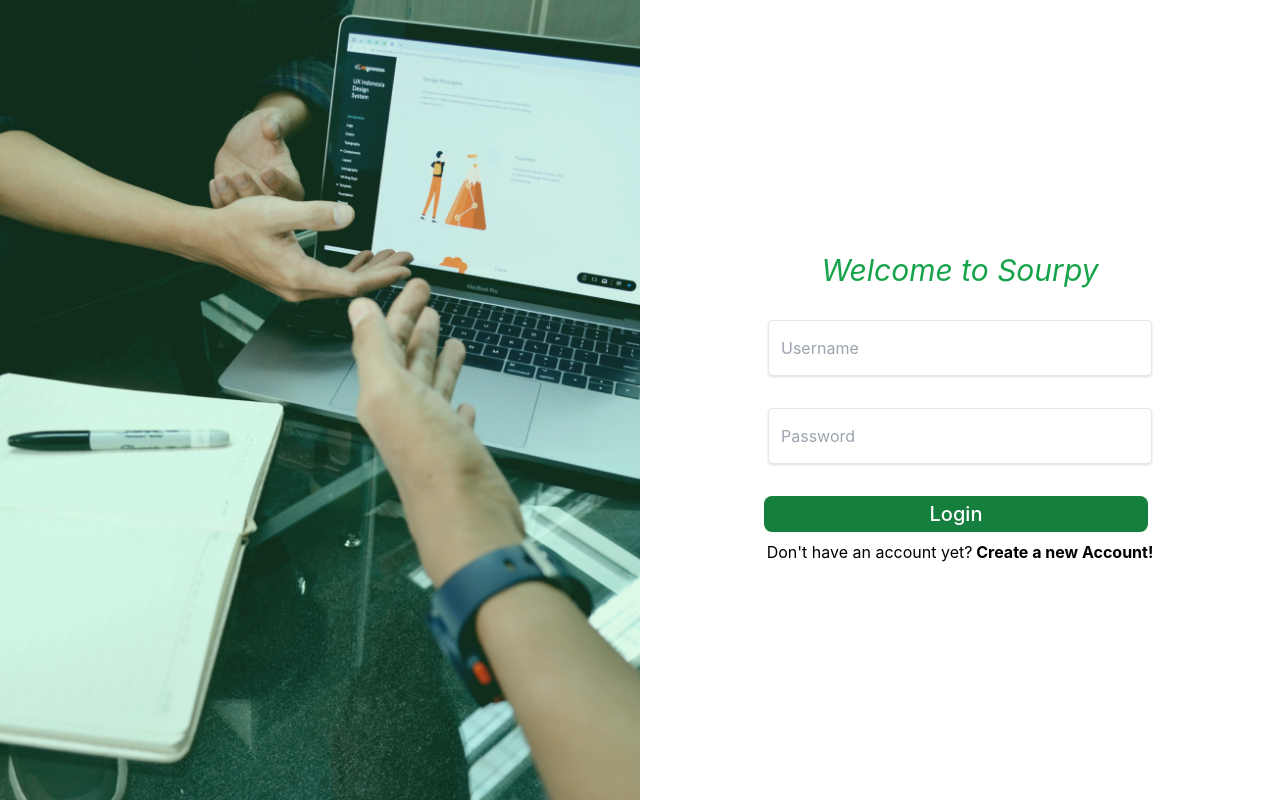
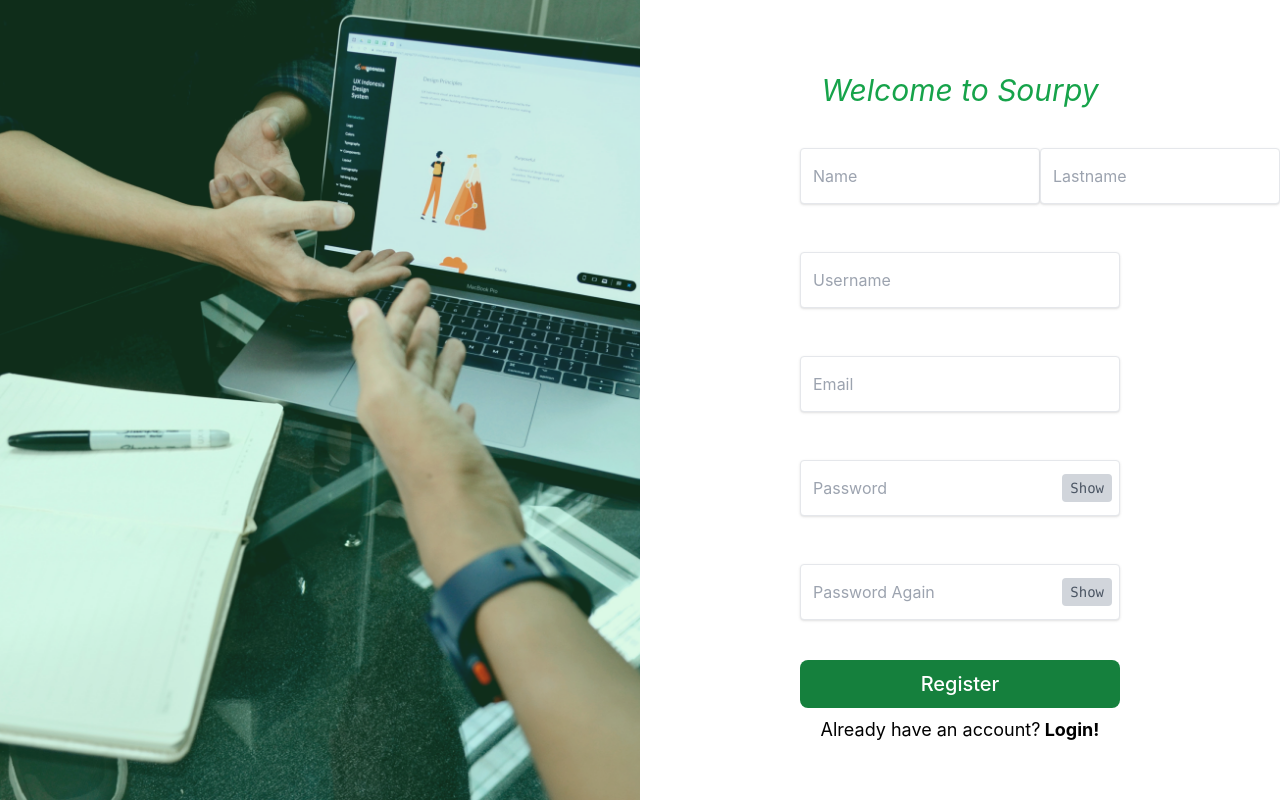
Before and after one commit to ismailertuglu14/sourpy_app_fe, a React (Create React App) app: page /register in a window 1280 px wide. Built offline with nearby package versions, Linux system fonts and the light colour scheme.

Commit message:
register screen created.

```diff
--- a/src/view/authentication/login/index.tsx
+++ b/src/view/authentication/login/index.tsx
@@ -2,6 +2,7 @@
 import { Formik, Form, Field } from "formik";
 import { validationSchema } from "./models/validation_schema";
 import { LoginRequest } from "./models/login_request";
+import { useNavigate } from "react-router-dom";
 
 interface FormValues {
   sourpy_username: string;
@@ -15,6 +16,8 @@
 const Login: React.FC = () => {
   /// [pwdSecure] is using for password show/hide button
   const [pwdSecure, setPwdSecure] = useState(true);
+
+  const navigate = useNavigate();
 
   /// Send request if [Formik] doesn't have an error
   const handleLogin = (formValues: FormValues) => {
@@ -70,7 +73,6 @@
                   className="w-1/2 h-14 shadow appearance-none border rounded py-2 px-3  text-black leading-tight focus:outline-none focus:shadow-outline my-6"
                   errors={errors} //Formik errors object
                   touched={touched} //Formik touched props
-                  autoFocus={true}
                 />
                 {/* Username input end*/}
 
@@ -106,7 +108,6 @@
                     className="w-full h-14 shadow appearance-none border rounded py-2 px-3  text-black leading-tight focus:outline-none focus:shadow-outline my-6"
                     errors={errors} //Formik errors object
                     touched={touched} //Formik touched props
-                    autoFocus={false}
                   />
                   {/* Password input end*/}
                 </div>
@@ -133,7 +134,10 @@
                 {/* Login Button end*/}
                 <p className="cursor-default lg:text-lg text-xs">
                   Don't have an account yet?
-                  <span className="font-bold cursor-pointer hover:underline">
+                  <span
+                    className="font-bold cursor-pointer hover:underline"
+                    onClick={() => navigate("/register")}
+                  >
                     {" "}
                     Create a new Account!
                   </span>
--- a/src/view/authentication/register/index.tsx
+++ b/src/view/authentication/register/index.tsx
@@ -1,4 +1,49 @@
+import React, { useState } from "react";
+import { Formik, Form, Field } from "formik";
+import { useNavigate } from "react-router-dom";
+import { LoginRequest } from "../login/models/login_request";
+import { validationSchema } from "./models/validation_schema";
+
+interface FormValues {
+  sourpy_name: string;
+  sourpy_lastname: string;
+  sourpy_username: string;
+  sourpy_password: string;
+  sourpy_password_again: string;
+  sourpy_email: string;
+}
+const initialValues: FormValues = {
+  sourpy_name: "",
+  sourpy_lastname: "",
+  sourpy_username: "",
+  sourpy_password: "",
+  sourpy_password_again: "",
+  sourpy_email: "",
+};
+
 const Register: React.FC = () => {
+  /// [pwdSecure] is using for password show/hide button
+  const [pwdSecure, setPwdSecure] = useState(true);
+
+  const navigate = useNavigate();
+
+  /// Send request if [Formik] doesn't have an error
+  const handleLogin = (formValues: FormValues) => {
+    validationSchema.isValid(formValues).then(function (isValid) {
+      if (isValid) {
+        const user = new LoginRequest(
+          formValues.sourpy_username,
+          formValues.sourpy_password
+        );
+        // TODO: Login function here.
+        // login(user)
+        console.log("Request has been sent");
+      } else {
+        console.log("Some error occured");
+      }
+    });
+  };
+
   return (
     <div className="flex flex-row w-full h-screen ">
       {/* Left Image Side */}
@@ -12,36 +57,196 @@
 
       {/*  Right Form Side*/}
       <div className="flex flex-col justify-center items-center  w-full h-screen  ">
+        <Formik
+          initialValues={initialValues}
+          onSubmit={(values, actions) => {
+            console.log({ values, actions });
+            // actions.setSubmitting(false);
+          }}
+          validationSchema={validationSchema}
+        >
+          {(formik) => {
+            const { errors, touched, values } = formik;
+            return (
+              <Form className="flex flex-col justify-center items-center  w-full h-screen ">
                 <p className="py-4 text-green-600 text-3xl italic cursor-default">
                   Welcome to Sourpy
                 </p>
-        <input
-          type="text"
+                <div className="flex flex-row w-1/2 justify-between">
+                  {/* Name input start */}
+                  <div className="flex flex-col">
+                    <Field
+                      id="sourpy_name"
+                      name="sourpy_name"
+                      placeholder="Name"
+                      className="w-60 h-14 shadow appearance-none border rounded py-2 px-3  text-black leading-tight focus:outline-none focus:shadow-outline my-6"
+                      errors={errors} //Formik errors object
+                      touched={touched} //Formik touched props
+                      autoFocus={false}
+                    />
+                    <p className="my-0 py-0">
+                      {errors.sourpy_name && touched.sourpy_name ? (
+                        <div>{errors.sourpy_name}</div>
+                      ) : null}
+                    </p>
+                  </div>
+                  {/* Name input end */}
+
+                  {/* Lastname input start */}
+                  <div className="flex flex-col">
+                    <Field
+                      id="sourpy_lastname"
+                      name="sourpy_lastname"
+                      placeholder="Lastname"
+                      className="w-60 h-14 shadow appearance-none border rounded py-2 px-3  text-black leading-tight focus:outline-none focus:shadow-outline my-6"
+                      errors={errors} //Formik errors object
+                      touched={touched} //Formik touched props
+                      autoFocus={false}
+                    />
+                    <p className="my-0 py-0">
+                      {errors.sourpy_lastname && touched.sourpy_lastname ? (
+                        <div>{errors.sourpy_lastname}</div>
+                      ) : null}
+                    </p>
+                  </div>
+                  {/* Lastname input end */}
+                </div>
+                {/* Username input start*/}
+                <Field
+                  id="sourpy_username"
                   name="sourpy_username"
-          id="sourpy_username"
                   placeholder="Username"
-          className="w-96 h-14 shadow appearance-none border rounded py-2 px-3 text-red-700 leading-tight focus:outline-none focus:shadow-outline my-4"
+                  className="w-1/2 h-14 shadow appearance-none border rounded py-2 px-3  text-black leading-tight focus:outline-none focus:shadow-outline my-6"
+                  errors={errors} //Formik errors object
+                  touched={touched} //Formik touched props
+                  autoFocus={false}
                 />
-        <input
-          type="password"
+                {/* Username input end*/}
+
+                {/* Username errors start*/}
+
+                <p className="my-0 py-0">
+                  {errors.sourpy_username && touched.sourpy_username ? (
+                    <div>{errors.sourpy_username}</div>
+                  ) : null}
+                </p>
+                {/* Username errors end*/}
+
+                {/* Email input start*/}
+                <Field
+                  id="sourpy_email"
+                  name="sourpy_email"
+                  placeholder="Email"
+                  className="w-1/2 h-14 shadow appearance-none border rounded py-2 px-3  text-black leading-tight focus:outline-none focus:shadow-outline my-6"
+                  errors={errors} //Formik errors object
+                  touched={touched} //Formik touched props
+                  autoFocus={false}
+                />
+                {/* Email input end*/}
+
+                {/* Email errors start*/}
+
+                <p className="my-0 py-0">
+                  {errors.sourpy_email && touched.sourpy_email ? (
+                    <div>{errors.sourpy_email}</div>
+                  ) : null}
+                </p>
+
+                {/* Email errors end*/}
+
+                {/* Password label start*/}
+                <div className="relative w-1/2">
+                  {/* Password trailing start */}
+                  <div className="absolute inset-y-0 right-0  flex items-center px-2">
+                    <label
+                      className="bg-gray-300 hover:bg-gray-400 rounded px-2 py-1 text-sm text-gray-600 font-mono cursor-pointer"
+                      onClick={() => setPwdSecure(!pwdSecure)}
+                    >
+                      {pwdSecure === true ? "Show" : "Hide"}
+                    </label>
+                  </div>
+                  {/* Password trailing end */}
+
+                  {/* Password input start */}
+                  <Field
+                    id="sourpy_password"
                     name="sourpy_password"
-          id="sourpy_password"
                     placeholder="Password"
-          className="w-96 h-14 shadow appearance-none border rounded py-2 px-3 text-gray-700 leading-tight focus:outline-none focus:shadow-outline my-4"
+                    type={pwdSecure === true ? "password" : "text"}
+                    className="w-full h-14 shadow appearance-none border rounded py-2 px-3  text-black leading-tight focus:outline-none focus:shadow-outline my-6"
+                    errors={errors} //Formik errors object
+                    touched={touched} //Formik touched props
+                    autoFocus={false}
                   />
+                  {/* Password input end*/}
+                </div>
+                {/* Password errors start*/}
+                <p>
+                  {errors.sourpy_password && touched.sourpy_password ? (
+                    <div>{errors.sourpy_password}</div>
+                  ) : null}
+                </p>
+                {/* Password errors end*/}
+
+                {/* Password Again label start*/}
+                <div className="relative w-1/2">
+                  {/* Password trailing start */}
+                  <div className="absolute inset-y-0 right-0  flex items-center px-2">
+                    <label
+                      className="bg-gray-300 hover:bg-gray-400 rounded px-2 py-1 text-sm text-gray-600 font-mono cursor-pointer"
+                      onClick={() => setPwdSecure(!pwdSecure)}
+                    >
+                      {pwdSecure === true ? "Show" : "Hide"}
+                    </label>
+                  </div>
+                  {/* Password trailing end */}
+
+                  {/* Password input start */}
+                  <Field
+                    id="sourpy_password_again"
+                    name="sourpy_password_again"
+                    placeholder="Password Again"
+                    type={pwdSecure === true ? "password" : "text"}
+                    className="w-full h-14 shadow appearance-none border rounded py-2 px-3  text-black leading-tight focus:outline-none focus:shadow-outline my-6"
+                    errors={errors} //Formik errors object
+                    touched={touched} //Formik touched props
+                    autoFocus={false}
+                  />
+                  {/* Password input end*/}
+                </div>
+                {/* Password errors start*/}
+                <p>
+                  {errors.sourpy_password_again &&
+                  touched.sourpy_password_again ? (
+                    <div>{errors.sourpy_password_again}</div>
+                  ) : null}
+                </p>
+                {/* Password errors end*/}
+
+                {/* Password Again label end*/}
+
+                {/* Register Button start*/}
                 <button
-          type="button"
-          className="text-white w-96 bg-green-700 hover:bg-green-800 focus:ring-green-300 font-medium text-xl rounded-lg  px-20 py-1 mr-2 mb-2 my-4 dark:bg-green-600 dark:hover:bg-green-700 dark:focus:ring-green-800 "
+                  className="text-white w-1/2 h-12 bg-green-700 hover:bg-green-800 focus:ring-green-300 font-medium text-xl rounded-lg  px-20 py-1  mb-2 my-4 dark:bg-green-600 dark:hover:bg-green-700 dark:focus:ring-green-800 "
+                  onClick={() => handleLogin(values)}
                 >
-          Login
+                  Register
                 </button>
-        <p className="cursor-default">
-          Don't have an account yet?
-          <span className="font-bold cursor-pointer hover:underline">
+                {/* Register Button end*/}
+                <p className="cursor-default lg:text-lg text-xs">
+                  Already have an account?
+                  <span
+                    className="font-bold cursor-pointer hover:underline"
+                    onClick={() => navigate("/login")}
+                  >
                     {" "}
-            Create a new Account!
+                    Login!
                   </span>
                 </p>
+              </Form>
+            );
+          }}
+        </Formik>
       </div>
     </div>
   );
--- /dev/null
+++ b/src/view/authentication/register/models/validation_schema.ts
@@ -0,0 +1,10 @@
+import * as Yup from "yup"
+
+export const validationSchema = Yup.object({
+    sourpy_name: Yup.string().required("Name required").min(3),
+    sourpy_lastname: Yup.string().required("Lastname required").min(3),
+    sourpy_username: Yup.string().required("Username required").min(4),
+    sourpy_email: Yup.string().email("Not a proper email"),
+    sourpy_password: Yup.string().required("Password required").min(6),
+    sourpy_password_again: Yup.string().oneOf([Yup.ref('sourpy_password'),null],'Passwords doesnt\'t match')
+})
--- a/src/view/landing/components/Navbar.tsx
+++ b/src/view/landing/components/Navbar.tsx
@@ -41,15 +41,21 @@
           </ul>
         </div>
         {/* Section butons end*/}
-
         {/* Get Started start*/}
         <div className="flex ">
           <button
             type="button"
-            className="text-white bg-blue-700 hover:bg-blue-800 focus:outline-none focus:ring-blue-300 font-medium rounded-lg text-sm px-5 py-2.5 text-center mr-3 md:mr-0 dark:bg-blue-600 dark:hover:bg-blue-700 dark:focus:ring-blue-800"
+            className="pr-12 text-white hover:text-gray-300"
             onClick={() => navigate("/login")}
           >
-            Get started
+            Login
+          </button>
+          <button
+            type="button"
+            className="text-white bg-blue-700 hover:bg-blue-800 focus:outline-none focus:ring-blue-300 font-medium rounded-lg text-sm px-5 py-2.5 text-center mr-3 md:mr-0 dark:bg-blue-600 dark:hover:bg-blue-700 dark:focus:ring-blue-800"
+            onClick={() => navigate("/register")}
+          >
+            Join Us
           </button>
         </div>
         {/* Get Started end*/}
```
Lines whose indentation alone changed are shown as unchanged.
